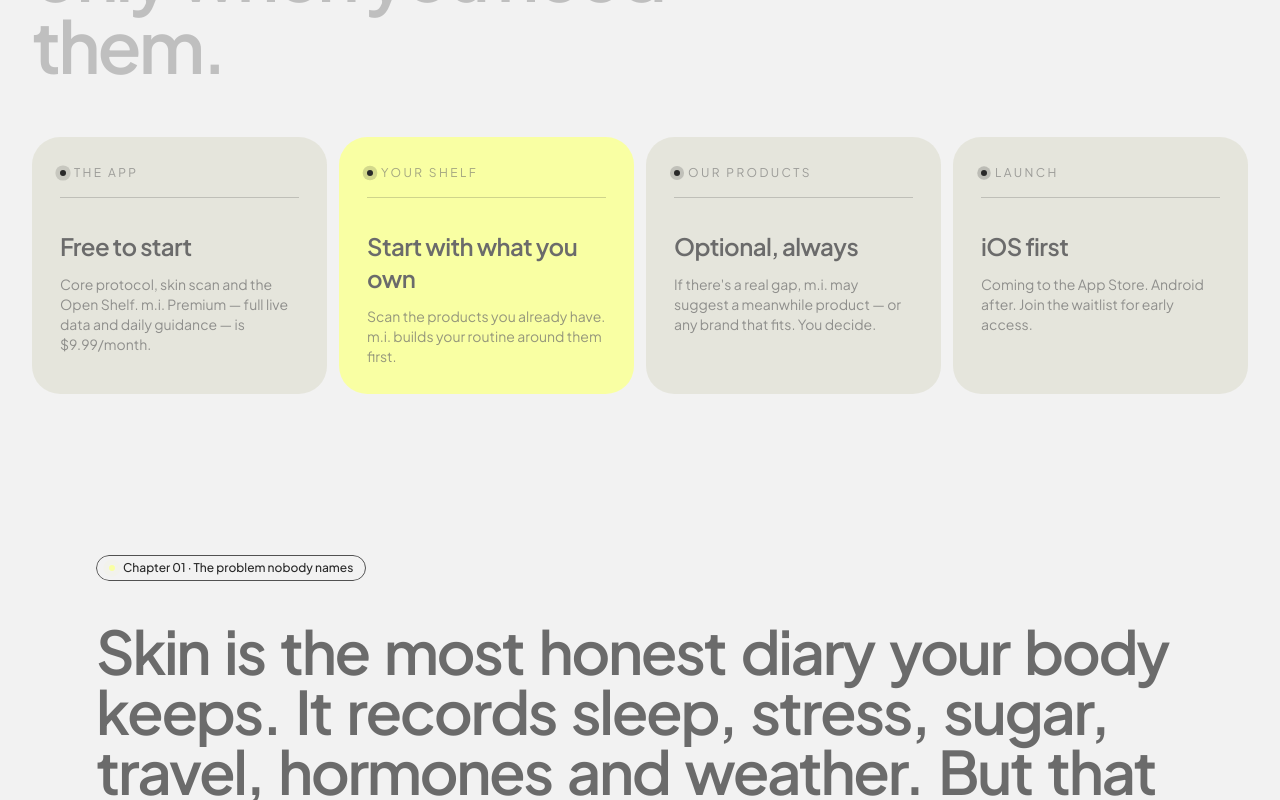
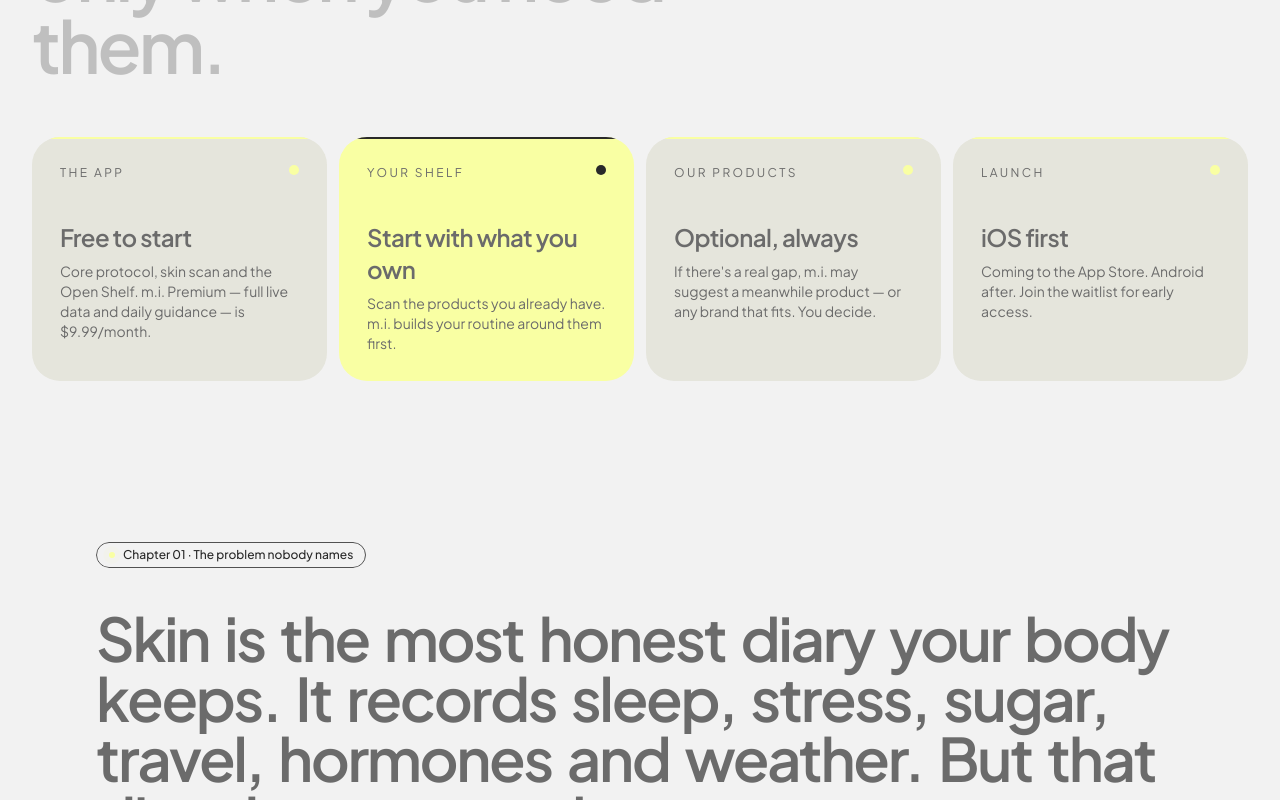
Before and after one commit to elbertroderickocean-stack/spring-sisters-cycle, a React (Vite) app: page / in a window 1280 px wide. Shown: the part 1760-2560 px from the top of the page. Built offline with nearby package versions, Linux system fonts and the light colour scheme; what @lovable.dev/cloud-auth-js would draw is missing.

Commit message:
Changes
Co-authored-by: elbertroderickocean-stack <236600776+elbertroderickocean-stack@users.noreply.github.com>

```diff
--- a/src/site/SiteExtras.tsx
+++ b/src/site/SiteExtras.tsx
@@ -1,9 +1,9 @@
-import { useRef, useState } from "react";
-import { motion, AnimatePresence, useInView } from "framer-motion";
+import { useState } from "react";
+import { motion, AnimatePresence } from "framer-motion";
 import { ArrowRight, Check, Plus } from "lucide-react";
 import { z } from "zod";
 import { supabase } from "@/integrations/supabase/client";
-import { fadeUp, Pill } from "./Story";
+import { fadeUp, Pill, cardVariants, cardCurtain, cardRule, cardNumber, cardMask, cardBody, cardDot } from "./Story";
 
 const ease = [0.22, 1, 0.36, 1] as const;
 const emailSchema = z.string().trim().email().max(255);
@@ -74,44 +74,47 @@ export function Term({ children, tip }: { children: React.ReactNode; tip: string
   );
 }
 
-/* ---------- One clarity card: label light ignites, rule draws in, card lifts on hover ---------- */
+/* ---------- One clarity card: same reveal language as the Problem cards ---------- */
 function ClarityCard({ x, i, yellow }: { x: { k: string; h: string; t: string }; i: number; yellow: boolean }) {
-  const ref = useRef<HTMLDivElement>(null);
-  const inView = useInView(ref, { once: true, margin: "-80px" });
+  const accent = yellow ? "bg-foreground" : "bg-primary";
   return (
     <motion.div
-      ref={ref}
-      {...fadeUp}
-      transition={{ ...fadeUp.transition, delay: i * 0.08 }}
-      whileHover={{ y: -6, transition: { duration: 0.4, ease } }}
-      className={`rounded-[28px] p-7 ${yellow ? "bg-primary text-primary-foreground" : "bg-secondary"}`}
+      custom={i}
+      variants={cardVariants}
+      initial="hidden"
+      whileInView="show"
+      viewport={{ once: true, margin: "-60px" }}
+      style={{ transformPerspective: 1200 }}
+      whileHover={{ y: -8 }}
+      transition={{ type: "spring", stiffness: 300, damping: 26 }}
+      className={`group relative overflow-hidden rounded-[28px] p-7 ${yellow ? "bg-primary text-primary-foreground" : "bg-secondary"}`}
     >
-      <div className="flex items-center gap-2">
-        <motion.span
-          aria-hidden
-          className="relative flex h-1.5 w-1.5 items-center justify-center"
-          initial={{ scale: 0, opacity: 0 }}
-          animate={inView ? { scale: 1, opacity: 1 } : undefined}
-          transition={{ delay: i * 0.08 + 0.5, type: "spring", stiffness: 340, damping: 18 }}
-        >
-          <motion.span
-            className="absolute inset-0 rounded-full bg-current"
-            animate={inView ? { scale: [1, 3.4], opacity: [0.45, 0] } : undefined}
-            transition={{ repeat: Infinity, duration: 2.4, ease: "easeOut", delay: i * 0.08 + 1 }}
-          />
-          <span className="relative h-1.5 w-1.5 rounded-full bg-current" />
-        </motion.span>
-        <p className="text-xs uppercase tracking-[0.2em] opacity-60">{x.k}</p>
+      <div className="flex items-start justify-between">
+        <motion.p custom={i} variants={cardNumber} className="text-xs uppercase tracking-[0.2em] opacity-60">{x.k}</motion.p>
+        <motion.span custom={i} variants={cardDot} className={`h-2.5 w-2.5 rounded-full ${accent}`} />
+      </div>
+      <div className="mt-10 overflow-hidden">
+        <motion.p custom={i} variants={cardMask} className="text-2xl font-semibold tracking-tight">{x.h}</motion.p>
+      </div>
+      <div className="overflow-hidden">
+        <motion.p custom={i} variants={cardBody} className="mt-2 text-sm opacity-70">{x.t}</motion.p>
       </div>
       <motion.span
         aria-hidden
-        className="mt-4 block h-px w-full origin-left bg-current opacity-20"
-        initial={{ scaleX: 0 }}
-        animate={inView ? { scaleX: 1 } : undefined}
-        transition={{ delay: i * 0.08 + 0.35, duration: 0.9, ease }}
+        custom={i}
+        variants={cardRule}
+        className={`absolute inset-x-0 top-0 h-[2px] origin-left rounded-full ${accent}`}
       />
-      <p className="mt-8 text-2xl font-semibold tracking-tight">{x.h}</p>
-      <p className="mt-3 text-sm opacity-70">{x.t}</p>
+      <motion.span
+        aria-hidden
+        custom={i}
+        variants={cardCurtain}
+        className={`pointer-events-none absolute inset-0 z-10 ${accent}`}
+      />
+      <span
+        aria-hidden
+        className={`pointer-events-none absolute -bottom-20 -right-12 h-44 w-44 rounded-full blur-2xl transition-colors duration-700 ${yellow ? "bg-foreground/0 group-hover:bg-foreground/15" : "bg-primary/0 group-hover:bg-primary/25"}`}
+      />
     </motion.div>
   );
 }
```
